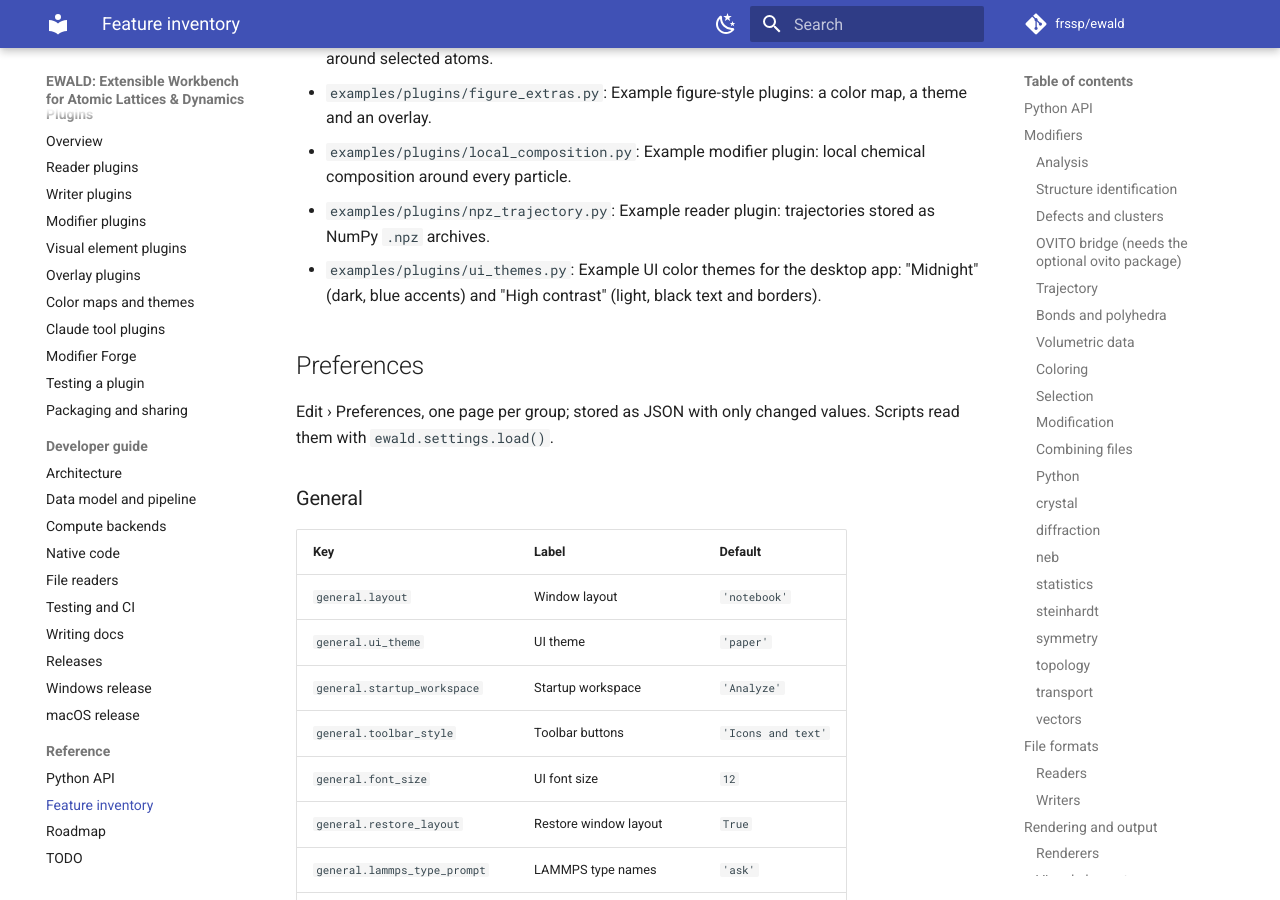
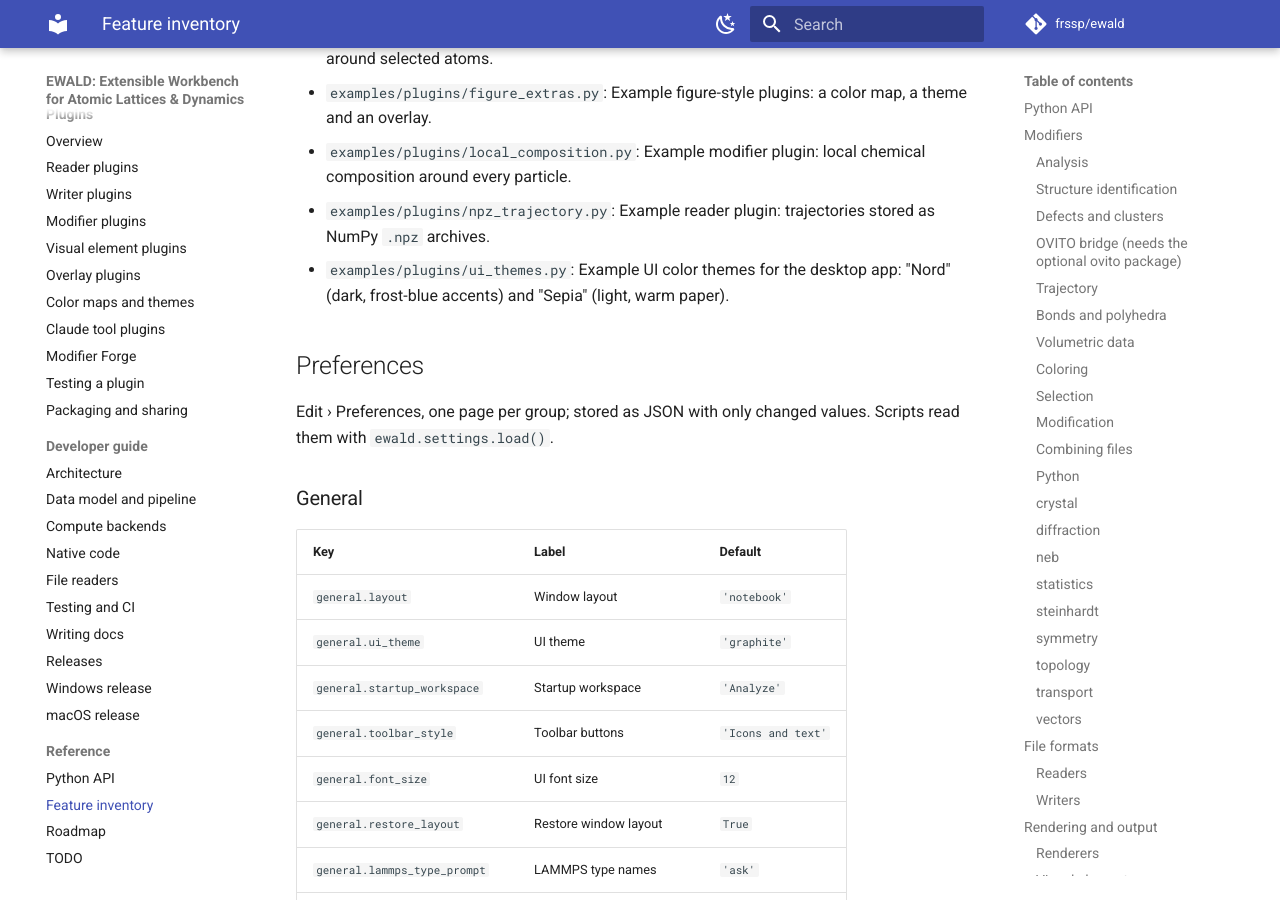
Before and after one commit to frssp/ewald, an MkDocs documentation site: the page built from docs/features.md, in a window 1280 px wide and 900 px high, scrolled down 16762 px. Built offline with MkDocs 1.6.1 and Material for MkDocs 9.7.7, drawn with Linux system fonts in a browser that asks for light colours; comment, search, counter and statistics services are not loaded.

Commit message:
Azure blue accent for Paper and Graphite; declare pygments; regenerate the feature inventory
Co-Authored-By: Claude Opus 5.5 (1M context) <noreply@anthropic.com>

```diff
--- a/docs/features.md
+++ b/docs/features.md
@@ -368,7 +368,7 @@ Entry point groups `ewald.readers`, `ewald.writers`, `ewald.modifiers`, `ewald.v
 - `examples/plugins/figure_extras.py`: Example figure-style plugins: a color map, a theme and an overlay.
 - `examples/plugins/local_composition.py`: Example modifier plugin: local chemical composition around every particle.
 - `examples/plugins/npz_trajectory.py`: Example reader plugin: trajectories stored as NumPy ``.npz`` archives.
-- `examples/plugins/ui_themes.py`: Example UI color themes for the desktop app: "Midnight" (dark, blue accents) and "High contrast" (light, black text and borders).
+- `examples/plugins/ui_themes.py`: Example UI color themes for the desktop app: "Nord" (dark, frost-blue accents) and "Sepia" (light, warm paper).
 
 ## Preferences
 
@@ -379,7 +379,7 @@ Edit › Preferences, one page per group; stored as JSON with only changed value
 | Key | Label | Default |
 |---|---|---|
 | `general.layout` | Window layout | `'notebook'` |
-| `general.ui_theme` | UI theme | `'paper'` |
+| `general.ui_theme` | UI theme | `'graphite'` |
 | `general.startup_workspace` | Startup workspace | `'Analyze'` |
 | `general.toolbar_style` | Toolbar buttons | `'Icons and text'` |
 | `general.font_size` | UI font size | `12` |
--- a/pyproject.toml
+++ b/pyproject.toml
@@ -24,7 +24,7 @@ dependencies = ["numpy>=1.24", "scipy", "ase>=3.23", "matplotlib", "pillow", "py
                 "paramiko>=3.2", "keyring>=24"]   # files on SSH hosts and saved remote computers; secrets in the OS keychain
 
 [project.optional-dependencies]
-gui = ["PySide6>=6.5", "pyvistaqt>=0.11", "qtconsole>=5.5", "ipykernel", "jupyter_client>=7"]   # PySide6 only: no PyQt5/PyQt6 (see ewald/gui/__init__.py)
+gui = ["PySide6>=6.5", "pyvistaqt>=0.11", "qtconsole>=5.5", "pygments", "ipykernel", "jupyter_client>=7"]   # PySide6 only: no PyQt5/PyQt6 (see ewald/gui/__init__.py)
 kernel = ["jupyter_client>=7", "ipykernel"]   # notebooks whose cells run in another Python (ewald.kernel)
 gpu = ["cupy-cuda12x; sys_platform != 'darwin'"]   # no CUDA on macOS: the extra installs nothing there
 symmetry = ["spglib>=2.0"]   # SymmetryAnalysis (space group, Wyckoff positions)
```
Also changed, not shown: 1 other file.
